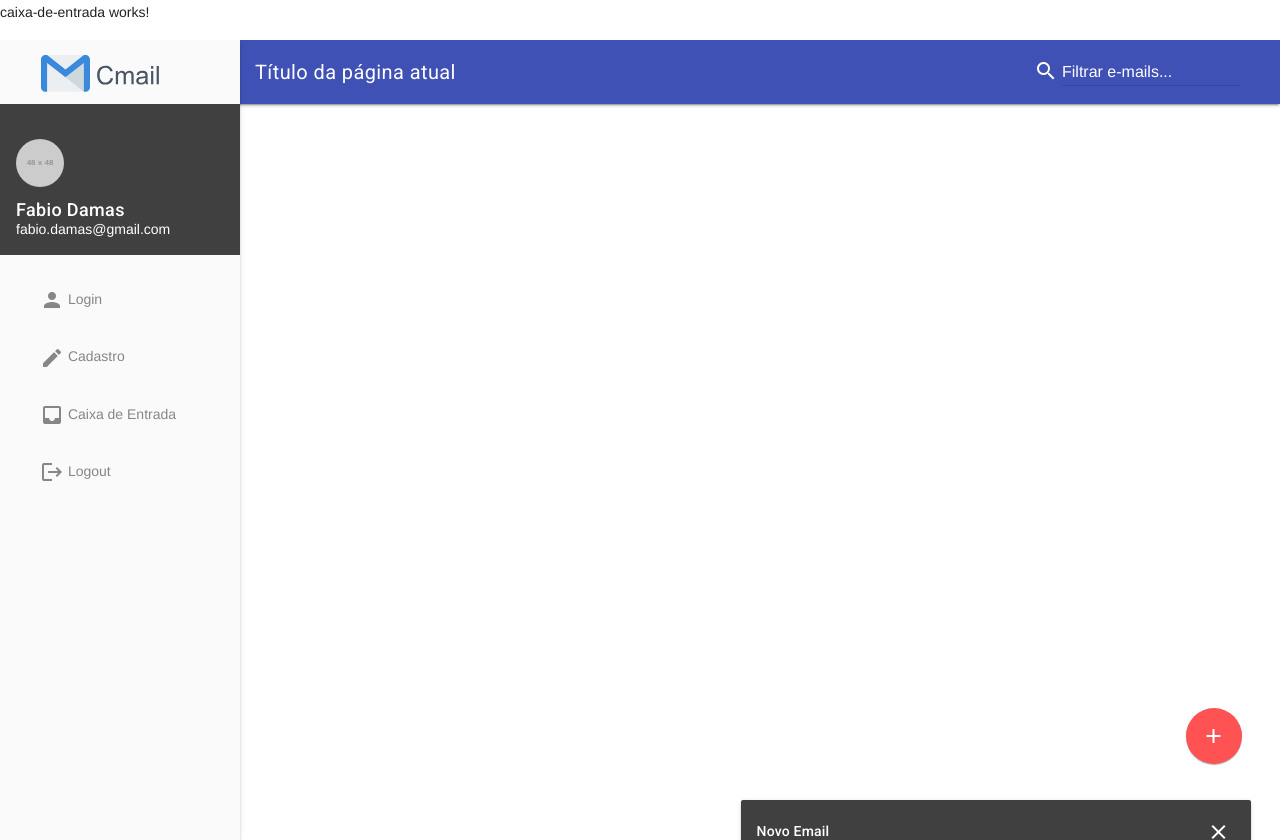
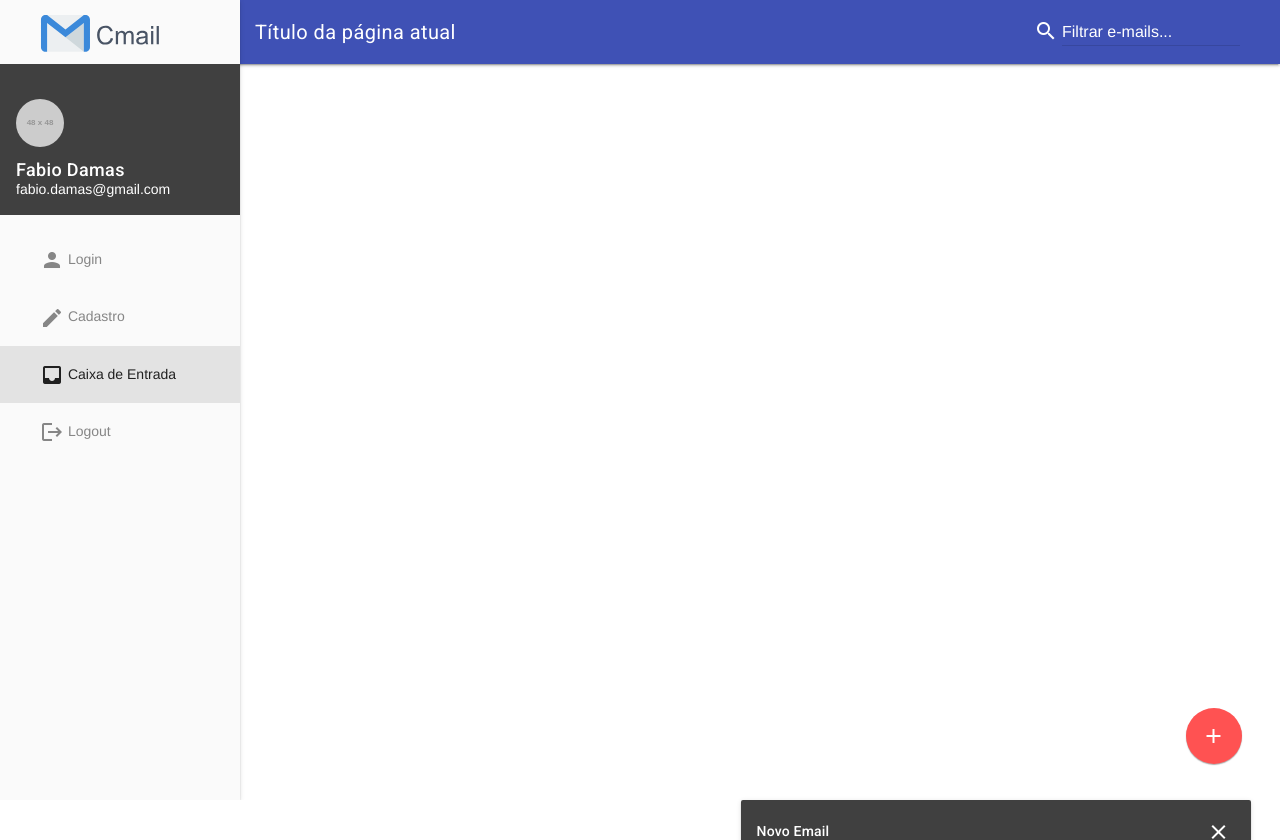
Before and after one commit to fabiodamas/curso-caelum-angular, an Angular app: page /inbox in a window 1280 px wide. After the commit the page ends 800 px from the top, so only its background shows below. Built offline with nearby package versions, Linux system fonts and the light colour scheme.

Commit message:
Rota do login e links da barra lateral

```diff
--- a/src/app/header/header.component.html
+++ b/src/app/header/header.component.html
@@ -40,19 +40,25 @@
 
   <!-- botões-->
   <nav class="mdl-navigation">
-     <a class="mdl-navigation__link">
+   <a routerLink="" class="mdl-navigation__link">
    <span class="material-icons">person</span> Login
    </a>
-     <a class="mdl-navigation__link">
+   <a routerLink="/cadastro"
+      routerLinkActive="mdl-navigation__link--current"
+      class="mdl-navigation__link">
    <span class="material-icons">create</span> Cadastro
    </a>
-     <a class="mdl-navigation__link">
+   <a routerLink="/inbox"
+      routerLinkActive="mdl-navigation__link--current"
+      class="mdl-navigation__link">
    <span class="material-icons">inbox</span> Caixa de Entrada
    </a>
-     <a class="mdl-navigation__link">
+   <a routerLink="/logout" class="mdl-navigation__link">
    <span class="material-icons">logout</span> Logout
    </a>
 </nav>
+
+
 </section>
 
 <div	class="headerGlobal__menuOverlay"	(click)="toggleMenu()"></div>
--- a/src/app/modules/caixa-de-entrada/caixa-de-entrada.component.html
+++ b/src/app/modules/caixa-de-entrada/caixa-de-entrada.component.html
@@ -1,4 +1,3 @@
-<p>caixa-de-entrada works!</p>
 <div class="mdl-layout mdl-js-layout mdl-layout--fixed-drawer mdl-layout--fixed-header">
     <cmail-header></cmail-header>
     <main class="mdl-layout__content">
```
Also changed, not shown: src/app/app.routes.ts (+11 -1 lines). Lines whose indentation alone changed are shown as unchanged.
